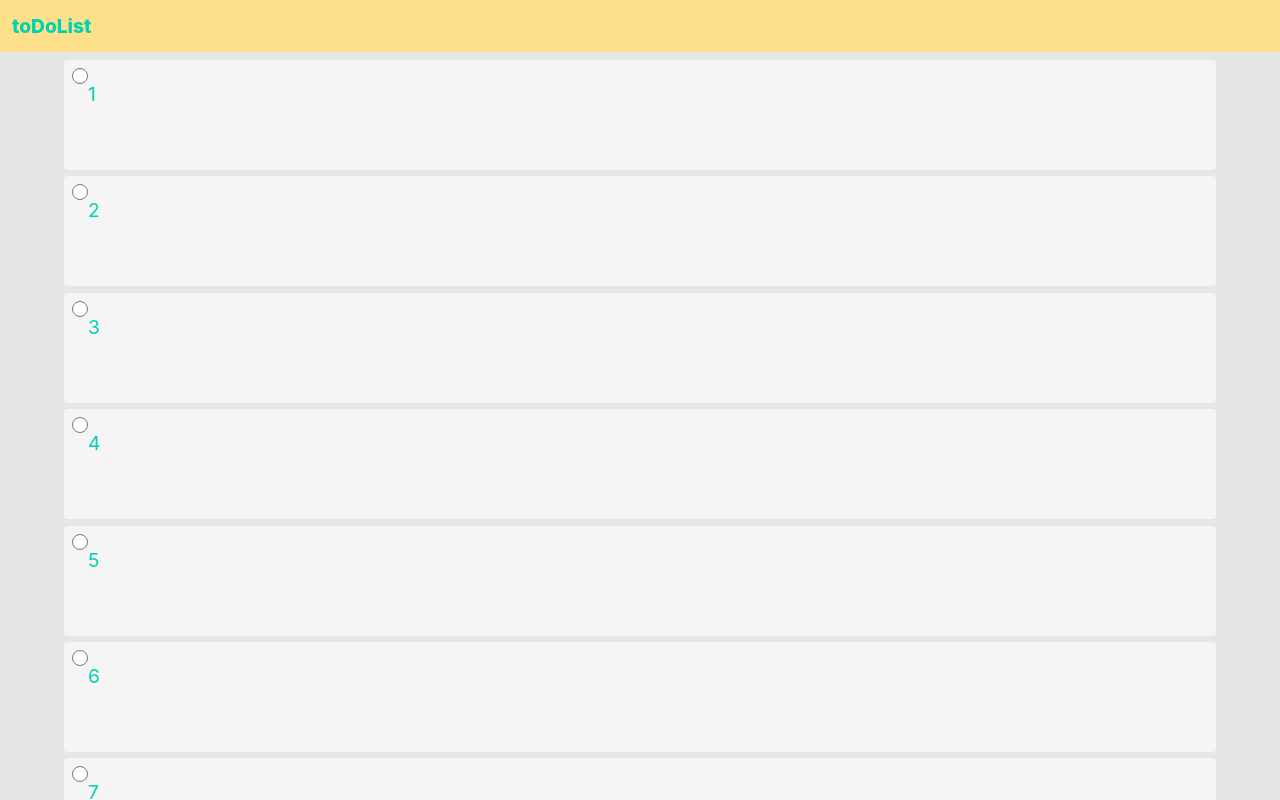
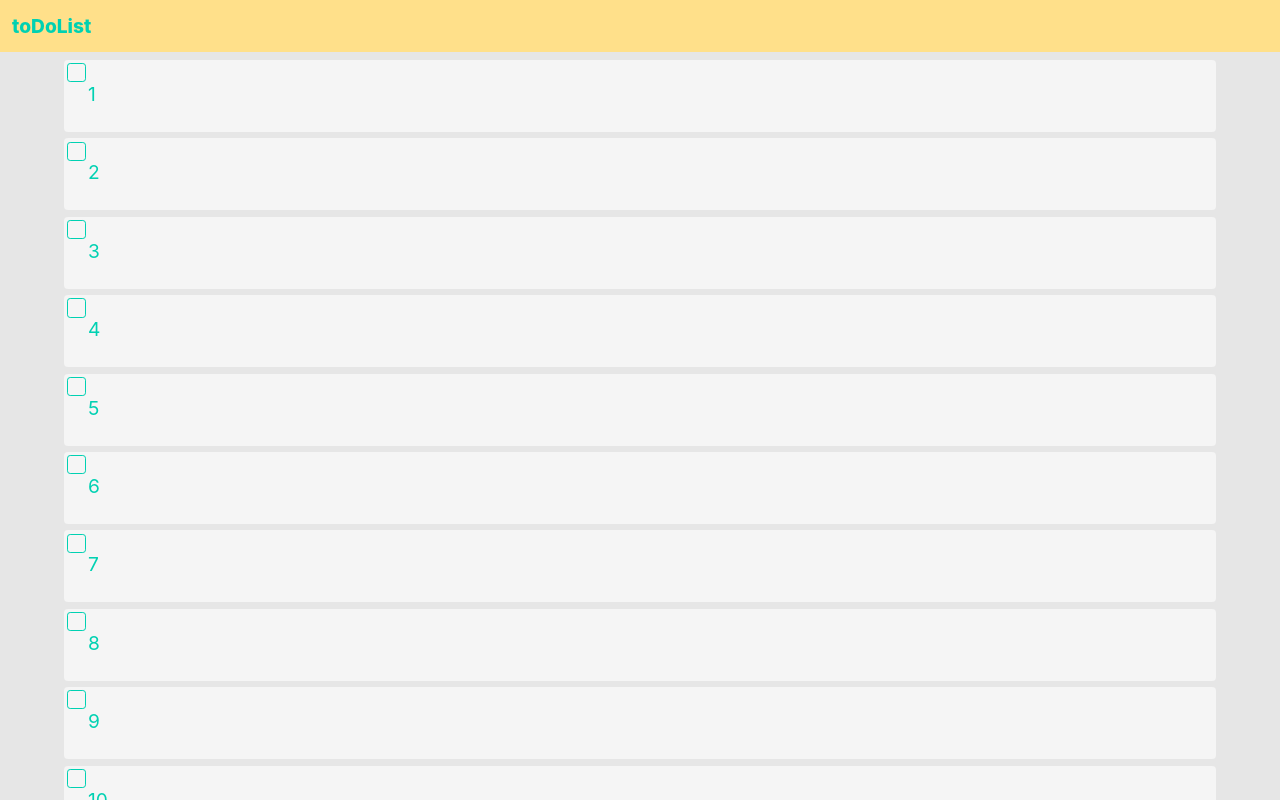
Before and after one commit to 156ban/myToDoList, a Vue app: page / in a window 1280 px wide. Built offline with nearby package versions, Linux system fonts and the light colour scheme.

Commit message:
RADIO组件。

```diff
--- a/src/components/content/content.vue
+++ b/src/components/content/content.vue
@@ -1,13 +1,23 @@
 <template>
   <div id="app-content">
-    <draggable v-model="myArray" group="people" v-bind="dragOptions" @start="drag = true" @end="drag = false" handle=".handle">
+    <draggable
+      v-model="myArray"
+      group="people"
+      v-bind="dragOptions"
+      @start="drag = true"
+      @end="drag = false"
+      handle=".handle"
+    >
       <transition-group type="transition" :name="!drag ? 'flip-list' : null">
         <div class="block do-list-item" v-for="item in myArray" :key="item.id">
           <div class="container">
             <div class="notification">
-              <input type="radio" class="radio" />
-              <pre class="pre" >{{item.name}}</pre>
-                <textarea class="textarea has-fixed-size is-small item-input" v-model="item.name"></textarea>
+              <radio-custom v-model="item.status"></radio-custom>
+              <pre class="pre">{{ item.text }}</pre>
+              <textarea
+                class="textarea has-fixed-size is-small item-input"
+                v-model="item.text"
+              ></textarea>
               <div class="drag-area handle"></div>
             </div>
           </div>
@@ -18,12 +28,14 @@
 </template>
 
 <script>
-import draggable from 'vuedraggable';
+import draggable from "vuedraggable";
+import radioCustom from "../elements/radio.vue";
 
 export default {
-  name: 'HelloWorld',
+  name: "HelloWorld",
   components: {
     draggable,
+    radioCustom
   },
   props: {
     msg: String,
@@ -31,16 +43,16 @@ export default {
   data() {
     return {
       myArray: [
-        { id: 1, name: '1' },
-        { id: 2, name: '2' },
-        { id: 3, name: '3' },
-        { id: 4, name: '4' },
-        { id: 5, name: '5' },
-        { id: 6, name: '6' },
-        { id: 7, name: '7' },
-        { id: 8, name: '8' },
-        { id: 9, name: '9' },
-        { id: 10, name: '10' },
+        { id: 1, text: "1" , status: false},
+        { id: 2, text: "2" , status: false},
+        { id: 3, text: "3" , status: false},
+        { id: 4, text: "4" , status: false},
+        { id: 5, text: "5" , status: false},
+        { id: 6, text: "6" , status: false},
+        { id: 7, text: "7" , status: false},
+        { id: 8, text: "8" , status: false},
+        { id: 9, text: "9" , status: false},
+        { id: 10, text: "10" , status: false},
       ],
       drag: false,
       activeItem: null,
@@ -50,35 +62,35 @@ export default {
     dragOptions() {
       return {
         animation: 200,
-        group: 'description',
+        group: "description",
         disabled: false,
-        ghostClass: 'ghost',
+        ghostClass: "ghost",
       };
     },
   },
   watch: {},
   methods: {
     addItem() {
-      this.myArray.push({ id: Symbol(), status: false, test: '新事件' });
+      this.myArray.push({ id: Symbol(), status: false, test: "新事件" });
     },
     delItem(index) {
       this.myArray.splice(index, 1);
     },
     saveData() {
-      localStorage.setItem('myArray', JSON.stringify(this.myArray));
+      localStorage.setItem("myArray", JSON.stringify(this.myArray));
     },
   },
   created() {
-    const data = JSON.parse(localStorage.getItem('myArray'));
+    const data = JSON.parse(localStorage.getItem("myArray"));
     if (data) {
       this.myArray = data;
     }
 
-    window.removeEventListener('beforeunload', (e) => this.saveData(e));
-    window.removeEventListener('unload', (e) => this.saveData(e));
+    window.removeEventListener("beforeunload", (e) => this.saveData(e));
+    window.removeEventListener("unload", (e) => this.saveData(e));
 
-    window.addEventListener('beforeunload', (e) => this.saveData(e));
-    window.addEventListener('unload', (e) => this.saveData(e));
+    window.addEventListener("beforeunload", (e) => this.saveData(e));
+    window.addEventListener("unload", (e) => this.saveData(e));
   },
 };
 </script>
@@ -103,12 +115,11 @@ export default {
     background: #c8ebfb;
   }
 
-  .radio {
+  .radio-custom {
     position: absolute;
-    width: 1rem;
-    height: 1rem;
-    left: 0.5rem;
-    top: 0.5rem;
+    left: 0.2rem;
+    top: 0.2rem;
+    z-index: 2;
   }
 
   .drag-area {
@@ -126,19 +137,23 @@ export default {
     color: $primary;
     font-size: 1.2rem;
     padding: 0;
-    position:absolute;
-    top:0;
-    left:0;
-    height:100%;
-    outline:0;
-    resize:none;
+    position: absolute;
+    top: 0;
+    left: 0;
+    height: 100%;
+    outline: 0;
+    resize: none;
     min-height: 2rem;
     padding: 1.25rem 2.5rem 1.25rem 1.5rem;
   }
 
   pre {
-     display:block;
-    visibility:hidden;
+    display: block;
+    visibility: hidden;
+    font-size: 1.2rem;
+    padding: 0;
+    margin: 0;
+    min-height: 2rem;
   }
 }
 </style>
--- /dev/null
+++ b/src/components/elements/radio.vue
@@ -0,0 +1,49 @@
+<template>
+  <div class="radio-custom" @click="changeValue">
+    <div class="radio-custom-inner" :class="{'inner-color': value}"></div>
+  </div>
+</template>
+
+<script>
+export default {
+  props: {
+    msg: String,
+    value: Boolean
+  },
+  data() {
+    return {
+      isOpenMenue: false,
+    };
+  },
+  watch: {},
+  methods: {
+      changeValue() {
+          this.$emit('input',!this.value);
+      }
+  },
+};
+</script>
+
+<!-- Add "scoped" attribute to limit CSS to this component only -->
+<style lang="scss">
+.radio-custom {
+  position: absolute;
+  border: 0.1rem solid $primary;
+  height: 1.2rem;
+  width: 1.2rem;
+  left: 0.2rem;
+  padding: 0.1rem;
+  top: 0.2rem;
+  border-radius: 0.2rem;
+
+  .radio-custom-inner {
+    width: 100%;
+    height: 100%;
+    border-radius: 0.2rem;
+  }
+
+  .inner-color {
+    background: $primary;
+  }
+}
+</style>
--- a/src/components/nav/navBar.vue
+++ b/src/components/nav/navBar.vue
@@ -16,6 +16,7 @@
       <div class="navbar-start" ref="menu" @click="isOpenMenue = false">
         <a class="navbar-item" @click="changePage(0)"> 未完成 </a>
         <a class="navbar-item" @click="changePage(1)"> 已完成 </a>
+        <a class="navbar-item" @click="changePage(2)"> 全部 </a>
       </div>
     </div>
   </nav>
@@ -43,7 +44,7 @@ export default {
   },
   methods: {
     changePage() {
-      bus.$emit('change-page', 0); //0:未完成，1:已完成
+      bus.$emit('change-page', 0); //0:未完成，1:已完成，2：全部
     },
     closeOption(e) {
       this.isOpenMenue = false;
```
